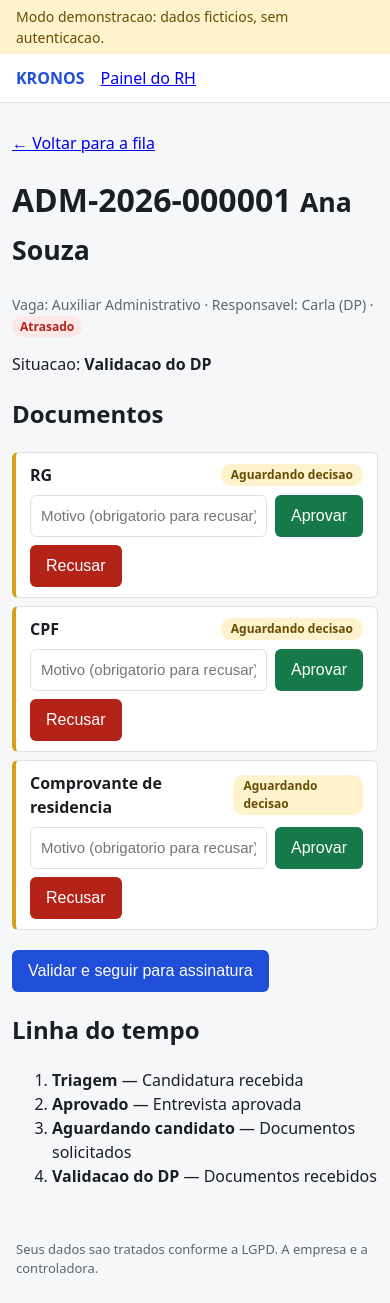
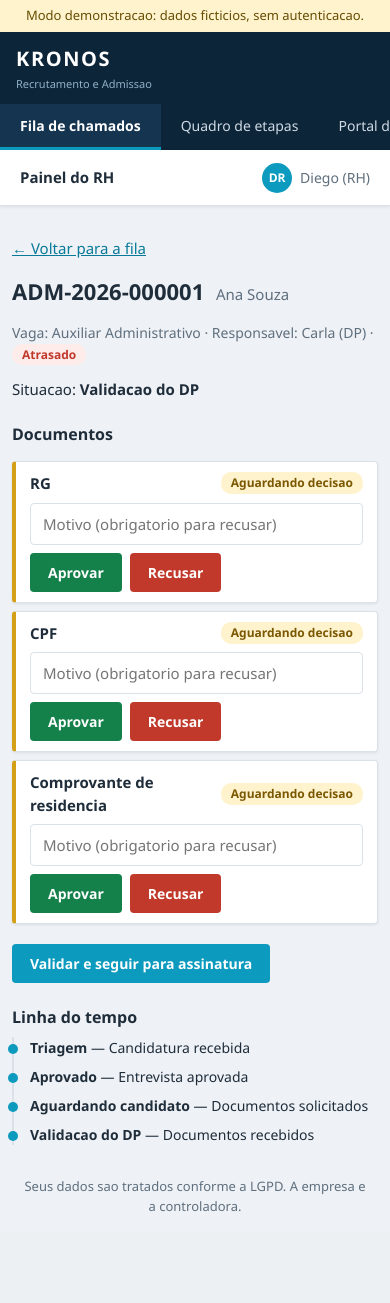
Before and after one commit to mariagabrielasoares099-boop/kronos, a FastAPI app: page /painel/chamado/ADM-2026-000001 in a window 390 px wide. After the commit the page ends 1212 px from the top, so only its background shows below. Run offline with FastAPI, Linux system fonts and the light colour scheme.

Commit message:
feat(web): layout estilo ATS corporativo (menu lateral, barra superior, etiquetas)
- area do RH com menu lateral escuro, barra superior com usuario e conteudo em cards
- portal do candidato com barra superior simples e coluna central
- tabelas, etiquetas de SLA/status, quadro de etapas e linha do tempo restilizados
- mobile: menu vira barra horizontal; sem marca ou logo de terceiros

Co-Authored-By: Claude Sonnet 5.5 <noreply@anthropic.com>

```diff
--- a/apps/web/app/static/app.css
+++ b/apps/web/app/static/app.css
@@ -1,47 +1,102 @@
-:root { --bg:#f6f7f9; --fg:#1b1f24; --muted:#5b6570; --brand:#1f4fd8; --ok:#16794a; --err:#b42318; --card:#fff; --line:#dde1e6; }
+/* Layout inspirado em ATS corporativos: menu lateral escuro, barra superior, cards e tabelas com etiquetas. Sem marca de terceiros. */
+:root { --bg:#eef1f5; --fg:#1f2d3a; --muted:#5f6f7e; --brand:#0c9abe; --brand-dark:#087a99; --nav:#0d2538; --nav-2:#143450;
+  --ok:#14804a; --err:#c0392b; --card:#fff; --line:#dbe1e8; --shadow:0 1px 3px rgba(13,37,56,.08); }
 * { box-sizing: border-box; }
-body { margin:0; font:16px/1.5 system-ui, sans-serif; background:var(--bg); color:var(--fg); }
-main { max-width: 960px; margin: 0 auto; padding: 16px; }
-.top { display:flex; gap:16px; align-items:center; padding:12px 16px; background:var(--card); border-bottom:1px solid var(--line); }
-.brand { font-weight:700; color:var(--brand); text-decoration:none; }
-.demo { background:#fff3cd; color:#664d03; padding:6px 16px; font-size:14px; }
+body { margin:0; font:15px/1.5 "Segoe UI", system-ui, sans-serif; background:var(--bg); color:var(--fg); }
+a { color:var(--brand-dark); }
+:focus-visible { outline:2px solid var(--brand); outline-offset:2px; }
+.demo { background:#fff3cd; color:#664d03; padding:6px 16px; font-size:13px; text-align:center; }
+
+/* Estrutura */
+.app { display:flex; min-height:100vh; }
+.content { flex:1; min-width:0; display:flex; flex-direction:column; }
+main { flex:1; width:100%; max-width:1100px; margin:0 auto; padding:24px 20px; }
+.area-candidato main { max-width:860px; }
+footer { padding:16px 20px; color:var(--muted); font-size:13px; text-align:center; }
+
+/* Menu lateral */
+.side { width:232px; flex:none; background:var(--nav); color:#cfdae5; padding:0 0 16px; }
+.logo { display:block; padding:18px 20px; color:#fff; font-weight:700; font-size:20px; letter-spacing:.08em; text-decoration:none; border-bottom:1px solid var(--nav-2); }
+.logo small { display:block; font-weight:400; font-size:11px; letter-spacing:0; color:#8fb0c9; margin-top:2px; }
+.side nav { display:grid; padding-top:8px; }
+.side nav a { color:#cfdae5; text-decoration:none; padding:11px 20px; border-left:3px solid transparent; font-size:14px; }
+.side nav a:hover { background:var(--nav-2); color:#fff; }
+.side nav a.on { background:var(--nav-2); color:#fff; border-left-color:var(--brand); font-weight:600; }
+
+/* Barra superior */
+.bar { display:flex; align-items:center; gap:14px; min-height:56px; padding:0 20px; background:var(--card); border-bottom:1px solid var(--line); box-shadow:var(--shadow); }
+.bar .crumb { font-weight:600; color:var(--fg); flex:1; }
+.area-candidato .bar .crumb { color:var(--muted); font-weight:400; }
+.brand { font-weight:700; font-size:18px; letter-spacing:.08em; color:var(--brand-dark); text-decoration:none; }
+.bar-link { font-size:14px; font-weight:600; text-decoration:none; }
+.user { display:flex; align-items:center; gap:8px; font-size:14px; color:var(--muted); }
+.avatar { width:30px; height:30px; border-radius:50%; background:var(--brand); color:#fff; display:grid; place-items:center; font-size:12px; font-weight:700; }
+
+h1 { font-size:22px; margin:0 0 6px; font-weight:600; }
+h1 small { font-size:15px; color:var(--muted); font-weight:400; margin-left:6px; }
+h2 { font-size:16px; margin:22px 0 8px; font-weight:600; }
+.muted { color:var(--muted); font-size:14px; }
+
+/* Cards, formularios e botoes */
 .cards { list-style:none; padding:0; display:grid; gap:12px; }
-.card { background:var(--card); border:1px solid var(--line); border-radius:8px; padding:12px 16px; }
-.form { display:grid; gap:14px; max-width:480px; }
-label { display:grid; gap:4px; font-weight:600; }
+.card { background:var(--card); border:1px solid var(--line); border-radius:6px; padding:14px 18px; box-shadow:var(--shadow); }
+.card h2 { margin:0 0 2px; }
+.form { display:grid; gap:14px; max-width:480px; background:var(--card); border:1px solid var(--line); border-radius:6px; padding:18px; box-shadow:var(--shadow); }
+label { display:grid; gap:4px; font-weight:600; font-size:14px; }
 label.check { display:flex; gap:8px; font-weight:400; }
-input:not([type=checkbox]) { padding:12px; font-size:16px; border:1px solid var(--line); border-radius:6px; }
-button { padding:12px 16px; font-size:16px; background:var(--brand); color:#fff; border:0; border-radius:6px; cursor:pointer; }
-.erro { color:var(--err); font-weight:400; font-size:14px; }
-.ok { color:var(--ok); font-weight:400; font-size:14px; }
-.alerta { background:#fde8e8; border:1px solid #f5b5b5; padding:8px 12px; border-radius:6px; }
+input:not([type=checkbox]), select { padding:10px 12px; font-size:15px; border:1px solid var(--line); border-radius:4px; background:#fff; color:var(--fg); font-family:inherit; }
+input:focus, select:focus { border-color:var(--brand); }
+button { padding:10px 18px; font-size:14px; font-weight:600; background:var(--brand); color:#fff; border:0; border-radius:4px; cursor:pointer; font-family:inherit; }
+button:hover { background:var(--brand-dark); }
+.erro { color:var(--err); font-weight:400; font-size:13px; }
+.ok { color:var(--ok); font-weight:400; font-size:13px; }
+.alerta { background:#fdecea; border:1px solid #f3b7b0; border-left:4px solid var(--err); padding:8px 12px; border-radius:4px; }
+.status { margin:6px 0 12px; }
+
+/* Quadro (kanban) */
 .kanban { display:flex; gap:12px; overflow-x:auto; padding-bottom:12px; }
-.col { min-width:220px; background:#eceff3; border-radius:8px; padding:8px; }
-.col h2 { font-size:14px; margin:4px 4px 8px; }
-.ticket { display:block; background:var(--card); border:1px solid var(--line); border-radius:6px; padding:8px; margin-bottom:8px; color:inherit; text-decoration:none; font-size:14px; }
-footer { max-width:960px; margin:24px auto; padding:0 16px; color:var(--muted); font-size:13px; }
-@media (max-width: 600px) { main { padding: 12px; } }
-.filtros { display:flex; gap:12px; flex-wrap:wrap; margin:12px 0; }
-.filtros select { padding:12px; font-size:16px; border:1px solid var(--line); border-radius:6px; }
-.fila { width:100%; border-collapse:collapse; background:var(--card); border:1px solid var(--line); }
-.fila th, .fila td { text-align:left; padding:8px 10px; border-bottom:1px solid var(--line); font-size:14px; }
-.sla { padding:2px 8px; border-radius:10px; font-size:12px; font-weight:600; }
-.sla-atrasado { background:#fde8e8; color:var(--err); }
-.sla-vencendo { background:#fff3cd; color:#664d03; }
-.sla-no_prazo { background:#e3f5ec; color:var(--ok); }
-.muted { color:var(--muted); font-size:14px; }
+.col { min-width:230px; background:#e3e8ee; border-radius:6px; padding:8px; border-top:3px solid var(--brand); }
+.col h2 { font-size:12px; margin:4px 4px 10px; text-transform:uppercase; letter-spacing:.05em; color:var(--muted); }
+.ticket { display:block; background:var(--card); border:1px solid var(--line); border-radius:4px; padding:10px; margin-bottom:8px; color:inherit; text-decoration:none; font-size:14px; box-shadow:var(--shadow); }
+.ticket:hover { border-color:var(--brand); }
+
+/* Fila (tabela) */
+.filtros { display:flex; gap:12px; flex-wrap:wrap; margin:12px 0; background:var(--card); border:1px solid var(--line); border-radius:6px; padding:12px 14px; box-shadow:var(--shadow); }
+.filtros input { min-width:240px; }
+.fila { width:100%; border-collapse:collapse; background:var(--card); border:1px solid var(--line); box-shadow:var(--shadow); }
+.fila th { background:#f6f8fa; color:var(--muted); text-transform:uppercase; font-size:11px; letter-spacing:.06em; }
+.fila th, .fila td { text-align:left; padding:10px 12px; border-bottom:1px solid var(--line); font-size:14px; }
+.fila tbody tr:hover { background:#f2fafc; }
+.sla, .badge { padding:2px 10px; border-radius:10px; font-size:12px; font-weight:600; white-space:nowrap; }
+.sla-atrasado { background:#fdecea; color:var(--err); }
+.sla-vencendo { background:#fff3cd; color:#7a5700; }
+.sla-no_prazo { background:#e0f3e8; color:var(--ok); }
+
+/* Detalhe: documentos e linha do tempo */
 .checklist { list-style:none; padding:0; display:grid; gap:8px; }
-.item { background:var(--card); border:1px solid var(--line); border-left:4px solid var(--line); border-radius:6px; padding:10px 14px; }
-.item-aprovado { border-left-color:var(--ok); }
-.item-recusado { border-left-color:var(--err); }
-.item-pendente { border-left-color:#d4a017; }
+.item { background:var(--card); border:1px solid var(--line); border-left:4px solid var(--line); border-radius:4px; padding:10px 14px; box-shadow:var(--shadow); }
+.item-aprovado { border-left-color:var(--ok); } .item-recusado { border-left-color:var(--err); } .item-pendente { border-left-color:#d4a017; }
 .item-topo { display:flex; justify-content:space-between; gap:8px; align-items:center; }
-.badge { padding:2px 10px; border-radius:10px; font-size:12px; font-weight:600; background:#eceff3; color:var(--muted); }
-.badge-aprovado { background:#e3f5ec; color:var(--ok); }
-.badge-recusado { background:#fde8e8; color:var(--err); }
-.badge-pendente { background:#fff3cd; color:#664d03; }
+.badge { background:#e8edf2; color:var(--muted); }
+.badge-aprovado { background:#e0f3e8; color:var(--ok); } .badge-recusado { background:#fdecea; color:var(--err); } .badge-pendente { background:#fff3cd; color:#7a5700; }
 .decisao { display:flex; gap:8px; flex-wrap:wrap; margin-top:8px; }
-.decisao input { flex:1 1 220px; padding:10px; font-size:15px; border:1px solid var(--line); border-radius:6px; }
-.btn-ok { background:var(--ok); } .btn-err { background:var(--err); }
+.decisao input { flex:1 1 220px; }
+.btn-ok { background:var(--ok); } .btn-ok:hover { background:#0f6a3d; }
+.btn-err { background:var(--err); } .btn-err:hover { background:#a22f23; }
 .acoes { margin:20px 0; }
-select { padding:12px; font-size:16px; border:1px solid var(--line); border-radius:6px; }
+.timeline { list-style:none; margin:0; padding:0 0 0 16px; border-left:2px solid var(--line); display:grid; gap:8px; }
+.timeline li { position:relative; font-size:14px; }
+.timeline li::before { content:""; position:absolute; left:-22px; top:7px; width:10px; height:10px; border-radius:50%; background:var(--brand); }
+
+@media (max-width: 760px) {
+  .app { flex-direction:column; }
+  .side { width:100%; padding:0; }
+  .logo { padding:12px 16px; border-bottom:0; }
+  .side nav { display:flex; overflow-x:auto; padding:0; }
+  .side nav a { white-space:nowrap; border-left:0; border-bottom:3px solid transparent; }
+  .side nav a.on { border-bottom-color:var(--brand); }
+  main { padding:16px 12px; }
+  .fila { display:block; overflow-x:auto; }
+  .filtros input { min-width:0; width:100%; }
+}
+@media (prefers-reduced-motion: no-preference) { .ticket, .side nav a, button { transition: background .15s, border-color .15s; } }
--- a/apps/web/app/templates/base.html
+++ b/apps/web/app/templates/base.html
@@ -1,4 +1,6 @@
 <!doctype html>
+{% set path = request.url.path %}
+{% set rh = demo and path.startswith('/painel') %}
 <html lang="pt-BR">
 <head>
   <meta charset="utf-8">
@@ -7,12 +9,32 @@
   <link rel="stylesheet" href="/static/app.css">
   <script src="/static/htmx.min.js" defer></script>
 </head>
-<body>
+<body class="{{ 'area-rh' if rh else 'area-candidato' }}">
   {% if demo %}<div class="demo">Modo demonstracao: dados ficticios, sem autenticacao.</div>{% endif %}
-  <header class="top"><a href="/" class="brand">KRONOS</a>
-    {% if demo %}<a href="/painel">Painel do RH</a>{% endif %}
-  </header>
-  <main>{% block content %}{% endblock %}</main>
-  <footer>Seus dados sao tratados conforme a LGPD. A empresa e a controladora.</footer>
+  <div class="app">
+    {% if rh %}
+    <aside class="side" aria-label="Menu principal">
+      <a class="logo" href="/painel/fila">KRONOS<small>Recrutamento e Admissao</small></a>
+      <nav>
+        <a href="/painel/fila" class="{{ 'on' if path.startswith('/painel/fila') or path.startswith('/painel/chamado') }}">Fila de chamados</a>
+        <a href="/painel" class="{{ 'on' if path == '/painel' }}">Quadro de etapas</a>
+        <a href="/vagas">Portal de vagas</a>
+      </nav>
+    </aside>
+    {% endif %}
+    <div class="content">
+      <header class="bar">
+        {% if rh %}
+        <span class="crumb">Painel do RH</span>
+        <span class="user"><span class="avatar" aria-hidden="true">DR</span>Diego (RH)</span>
+        {% else %}
+        <a href="/" class="brand">KRONOS</a><span class="crumb">Portal de vagas</span>
+        {% if demo %}<a class="bar-link" href="/painel/fila">Area do RH</a>{% endif %}
+        {% endif %}
+      </header>
+      <main>{% block content %}{% endblock %}</main>
+      <footer>Seus dados sao tratados conforme a LGPD. A empresa e a controladora.</footer>
+    </div>
+  </div>
 </body>
 </html>
```
